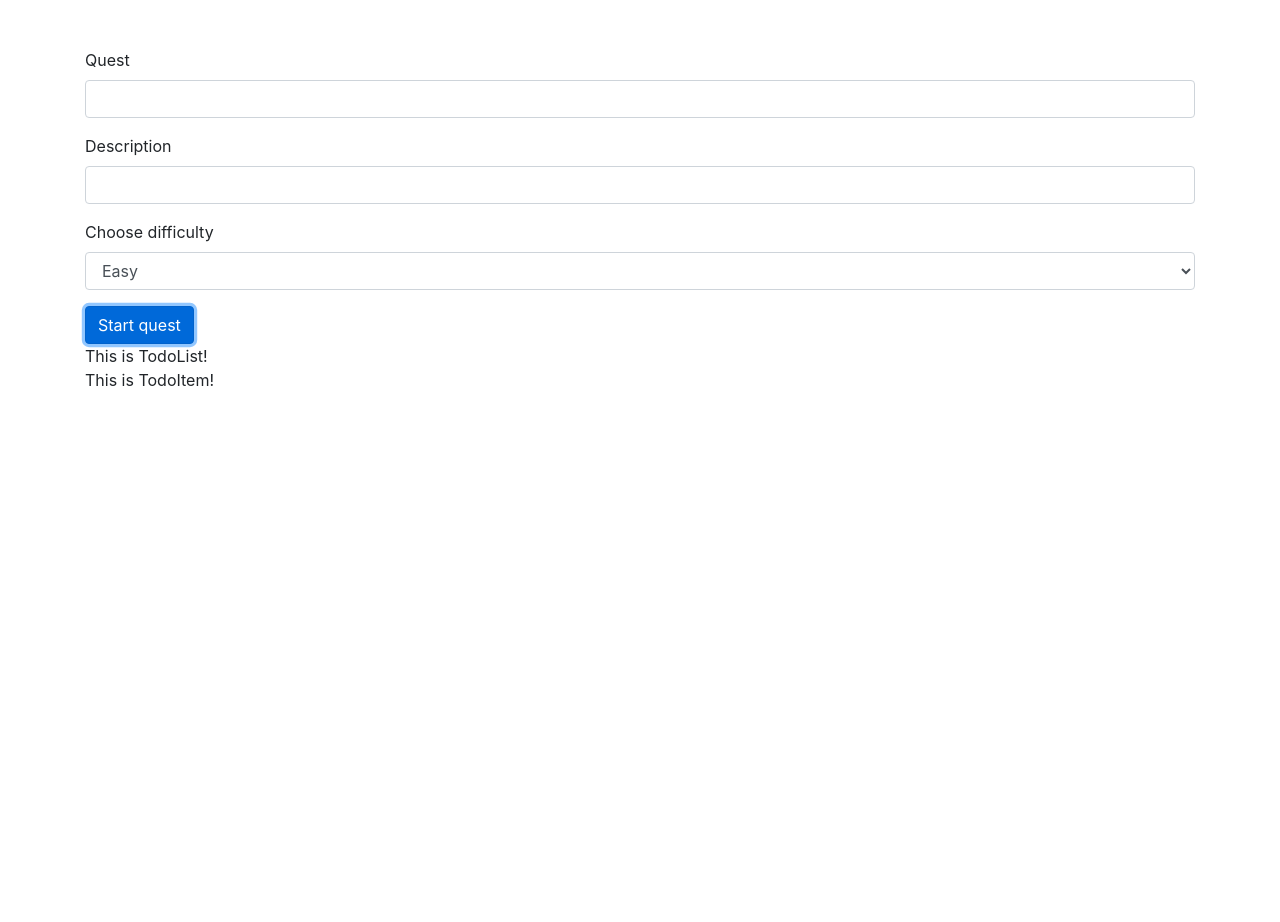
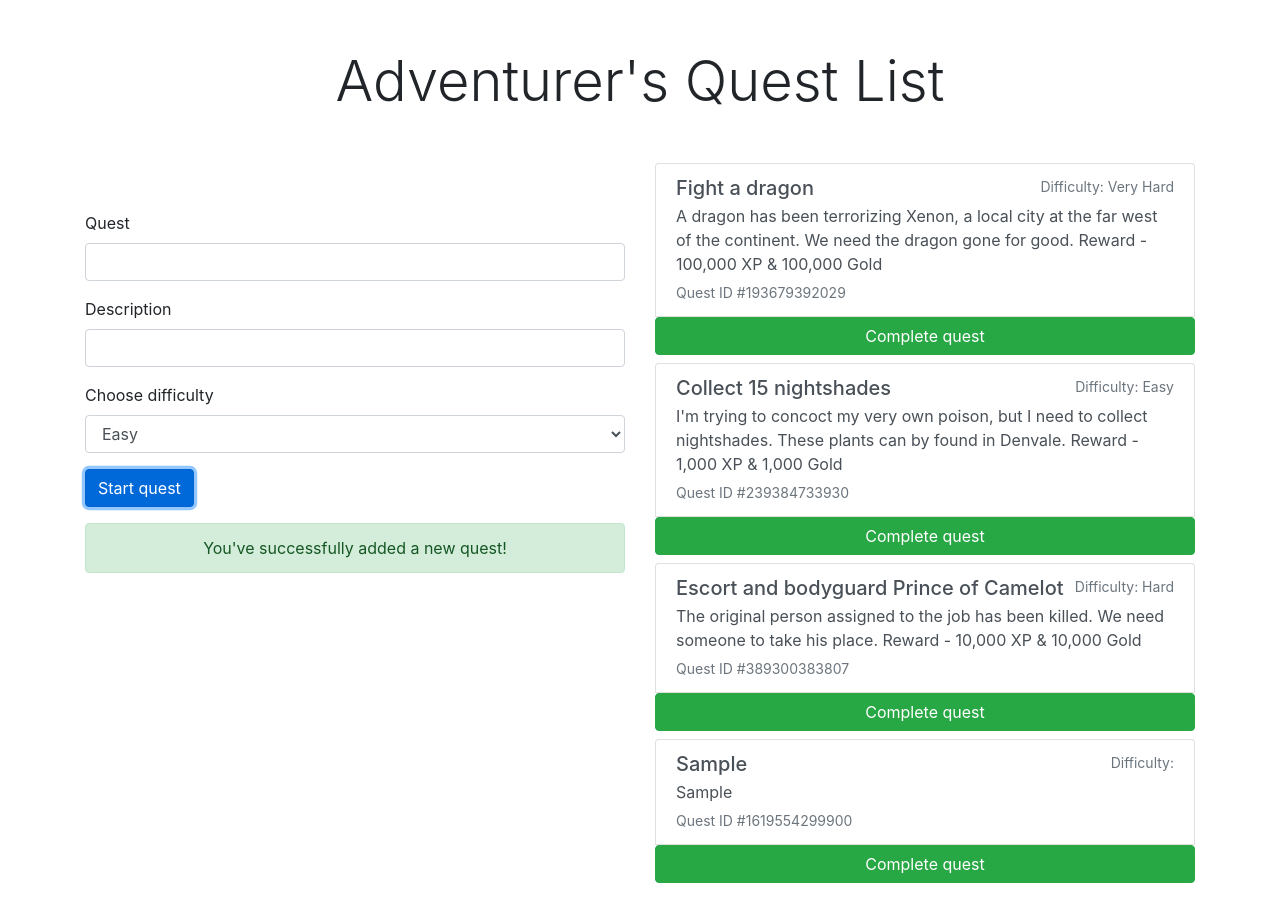
Before and after one commit to xyeras/react-todo-context, a React (Create React App) app: page / in a window 1280 px wide. Both pictures are taken after typing "Sample", "Sample" into the empty fields and a click on the button "Start quest". Shown: the top 922 px of the page. Before the commit the page ends 800 px from the top, so only its background shows below. Built offline with nearby package versions, Linux system fonts and the light colour scheme.

Commit message:
feat(TodoList): created TodoList component

```diff
--- a/src/App.js
+++ b/src/App.js
@@ -3,6 +3,7 @@ import { useState } from 'react'
 import TodoInput from './components/TodoInput';
 import TodoList from './components/TodoList';
 import TodoItem from './components/TodoItem';
+import SuccessAlert from './components/SuccessAlert'
 
 let todoList = [
   {
@@ -68,12 +69,44 @@ const App = () => {
 
   };
 
+  const removeTodo = todoId => {
+    if (window.confirm('Did you complete this quest?')) {
+      let newTodos = todos.filter(t => t.id !== todoId);
+      console.log(newTodos);
+      setTodos(newTodos);
+    }
+  };
+
   return (
-    <div className="container my-5">
-        <TodoInput todo={todo} setTodo={setTodo} saveTodo={saveTodo} />
-        <TodoList />
-        <TodoItem />
+    <div className='container'>
+
+      <h1 className="display-4 text-center my-5">Adventurer's Quest List</h1>
+
+      <div className="row my-5">
+
+        <div className="col my-5">
+          <TodoInput
+            todo={todo}
+            setTodo={setTodo}
+            saveTodo={saveTodo}
+          />
+
+          <SuccessAlert
+            success={success}
+          />
+        </div>
+
+        <div className="col">
+          <TodoList
+            todos={todos}
+            removeTodo={removeTodo}
+            setTodo={setTodo}
+          />
+        </div>
+
     </div>
+
+  </div>
   );
 }
 
--- /dev/null
+++ b/src/components/SuccessAlert.js
@@ -0,0 +1,21 @@
+const SuccessAlert = ({success}) => {
+
+    return (
+
+        <div className="mt-3">
+            {success ? (
+                <div>
+                    <div className='alert alert-success text-center' role='alert'>
+                    You've successfully added a new quest!
+                    </div>
+                </div>
+            ) : (
+                ''
+            )}
+        </div>
+
+    );
+
+}
+
+export default SuccessAlert;
--- a/src/components/TodoList.js
+++ b/src/components/TodoList.js
@@ -1,9 +1,44 @@
-const TodoList = () => {
+const TodoList = ({ todos, removeTodo, setTodo }) => {
+
     return (
+
       <div>
-          This is TodoList!
+
+            {todos.map(todo => {
+              return (
+
+              <div className="list-group">
+
+                <div className="list-group-item list-group-item-action">
+
+                  <div className="d-flex w-100 justify-content-between">
+                    <h5 className="mb-1">{todo.name}</h5>
+                    {/* <small class="text-muted">Quest ID #{todo.id}</small> */}
+                    <small className="text-muted">Difficulty: {todo.difficulty}</small>
+                  </div>
+
+                  <p className="mb-1">{todo.description}</p>
+
+                  {/* <small class="text-muted">Difficulty: {todo.difficulty}</small> */}
+                  <small className="text-muted">Quest ID #{todo.id}</small>
+
+                  </div>
+
+                  <button
+                    className='btn btn-success mb-2'
+                    onClick={() => removeTodo(todo.id)}>
+                    Complete quest
+                  </button>
+
+              </div>
+
+
+              );
+            })}
+
       </div>
+
     );
-  }
+  };
 
   export default TodoList;
```
